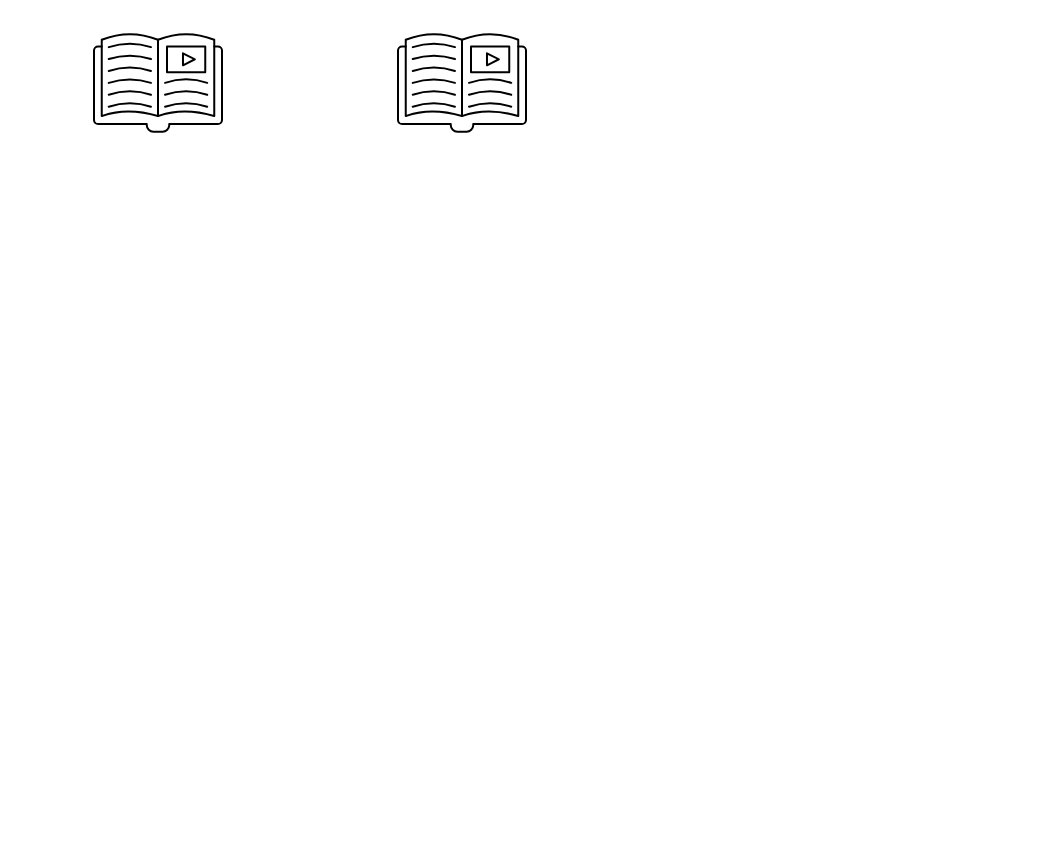
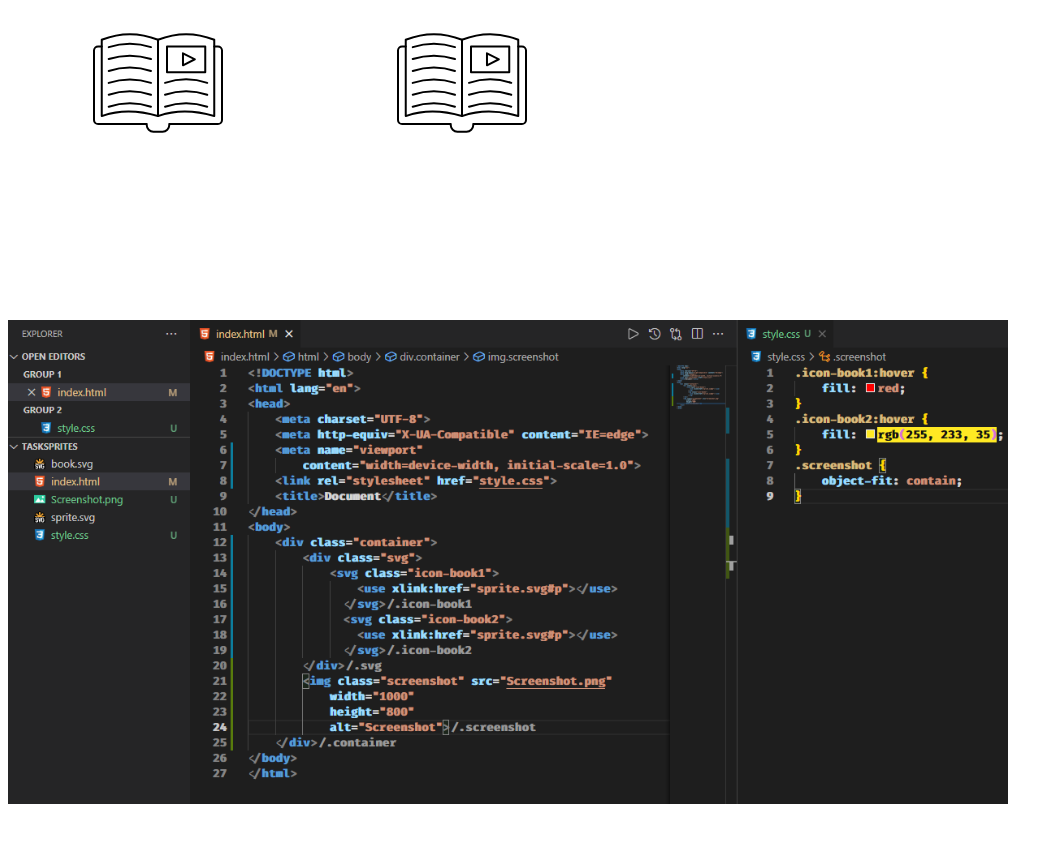
Before and after one commit to SteveGerr/SVG-Sprite, a plain HTML site: page index.html in a window 1280 px wide. Shown: the whole page, without its empty margins (0-1063 px from the left). Before the commit the page ends 800 px from the top, so only its background shows below. Drawn offline with Linux system fonts and the light colour scheme.

Commit message:
refactor: Add screenshot, replace styles

```diff
--- a/index.html
+++ b/index.html
@@ -3,24 +3,25 @@
 <head>
     <meta charset="UTF-8">
     <meta http-equiv="X-UA-Compatible" content="IE=edge">
-    <meta name="viewport" content="width=device-width, initial-scale=1.0">
+    <meta name="viewport"
+        content="width=device-width, initial-scale=1.0">
+    <link rel="stylesheet" href="style.css">
     <title>Document</title>
 </head>
 <body>
-    <style>
-        .icon-book1:hover {
-            fill: red;
-        }
-        .icon-book2:hover {
-            fill: rgb(255, 233, 35);
-        }
-
-    </style>
+    <div class="container">
+        <div class="svg">
             <svg class="icon-book1">
                 <use xlink:href="sprite.svg#p"></use>
               </svg>
               <svg class="icon-book2">
                 <use xlink:href="sprite.svg#p"></use>
               </svg>
+        </div>
+        <img class="screenshot" src="Screenshot.png"
+            width="1000"
+            height="800"
+            alt="Screenshot">
+    </div>
 </body>
 </html>
--- /dev/null
+++ b/style.css
@@ -0,0 +1,9 @@
+.icon-book1:hover {
+    fill: red;
+}
+.icon-book2:hover {
+    fill: rgb(255, 233, 35);
+}
+.screenshot {
+    object-fit: contain;
+}
```
Also changed, not shown: Screenshot.png (added). Lines whose indentation alone changed are shown as unchanged.
